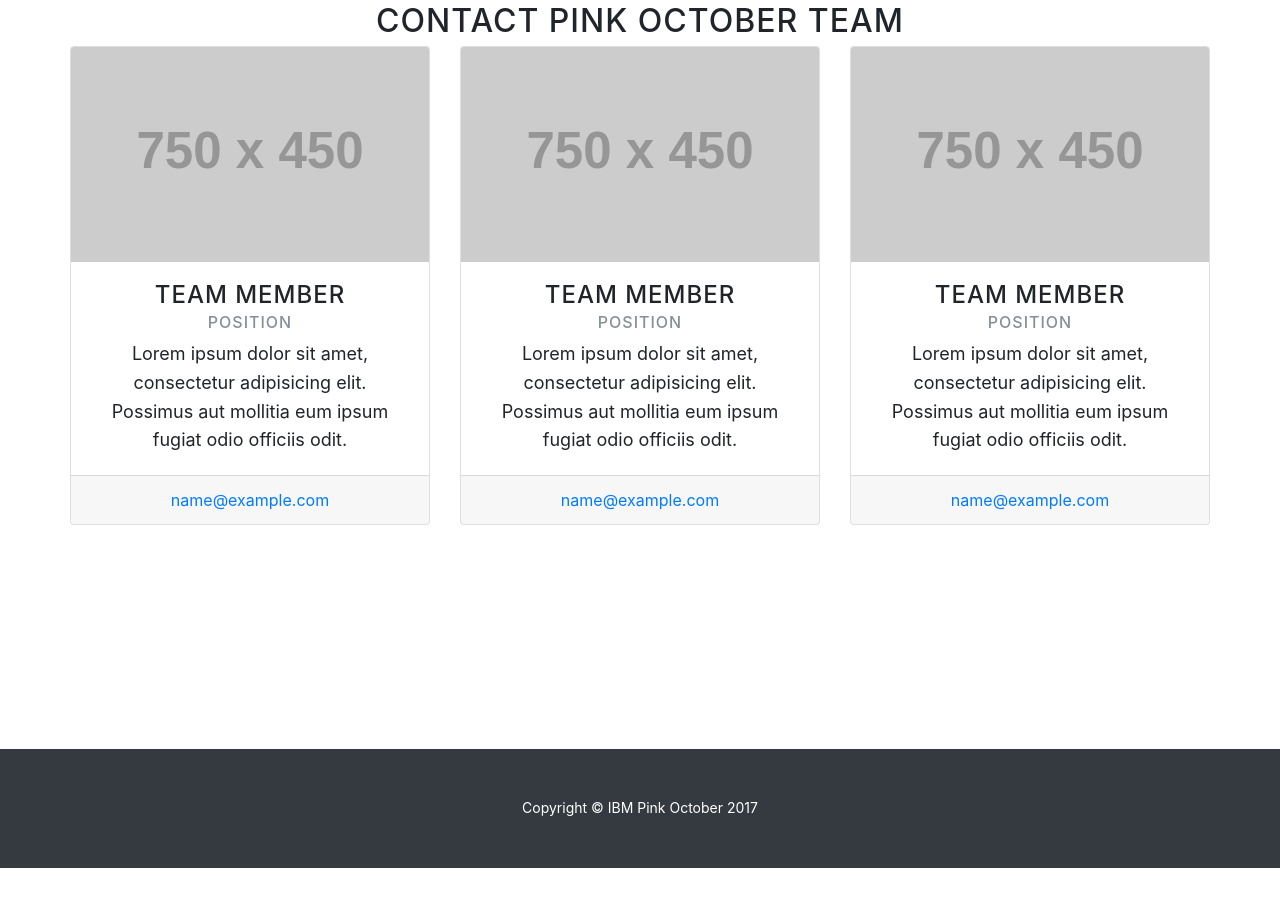
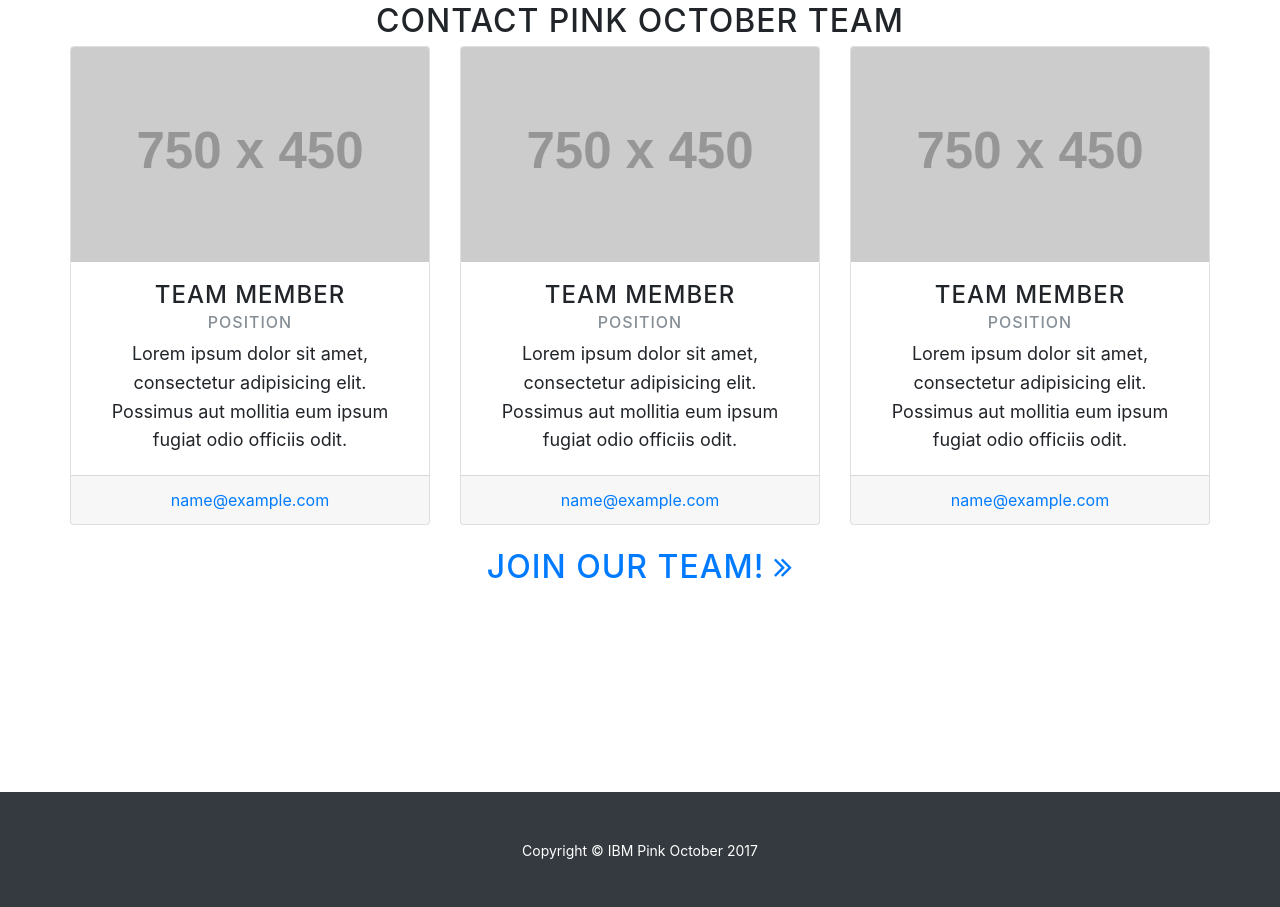
Before and after one commit to risham33/IBM_Pink_October, a website with bundled scripts: page index.html in a window 1280 px wide. Shown: the part 4475-5382 px from the top of the page. Before the commit the page ends 5343 px from the top, so only its background shows below. Built offline with nearby package versions, Linux system fonts and the light colour scheme; placeholder pictures from the web are drawn by us.

Commit message:
updated with new design

```diff
--- a/index.html
+++ b/index.html
@@ -185,7 +185,7 @@
                         <p class="card-text">Watson can reduce the time and help by finding you best doctors that would take care of you just the way you would like.</p>
                     </div>
                     <div class="card-footer">
-                        <a href="https://www.ibm.com/watson/health/oncology-and-genomics/clinical-trial-matching/" class="btn btn-primary">Learn More</a>
+                        <a href="http://w3-01.ibm.com/hr/web/health/health_promotion/best_doctors.html" class="btn btn-primary">Learn More</a>
                     </div>
                 </div>
             </div>
@@ -325,6 +325,11 @@
                 </div>
             </div>
         </div>
+        <div class="container">
+          <h2 class="intro-text text-muted text-center"><a href="">Join our team!
+                  <i class="fa fa-angle-double-right animated"></i></a>
+            </h2>
+            </div>
           </div>
         </div>
       </section>
```
Also changed, not shown: img/tile2.png (added), tile1.png (added), 1 other file.
